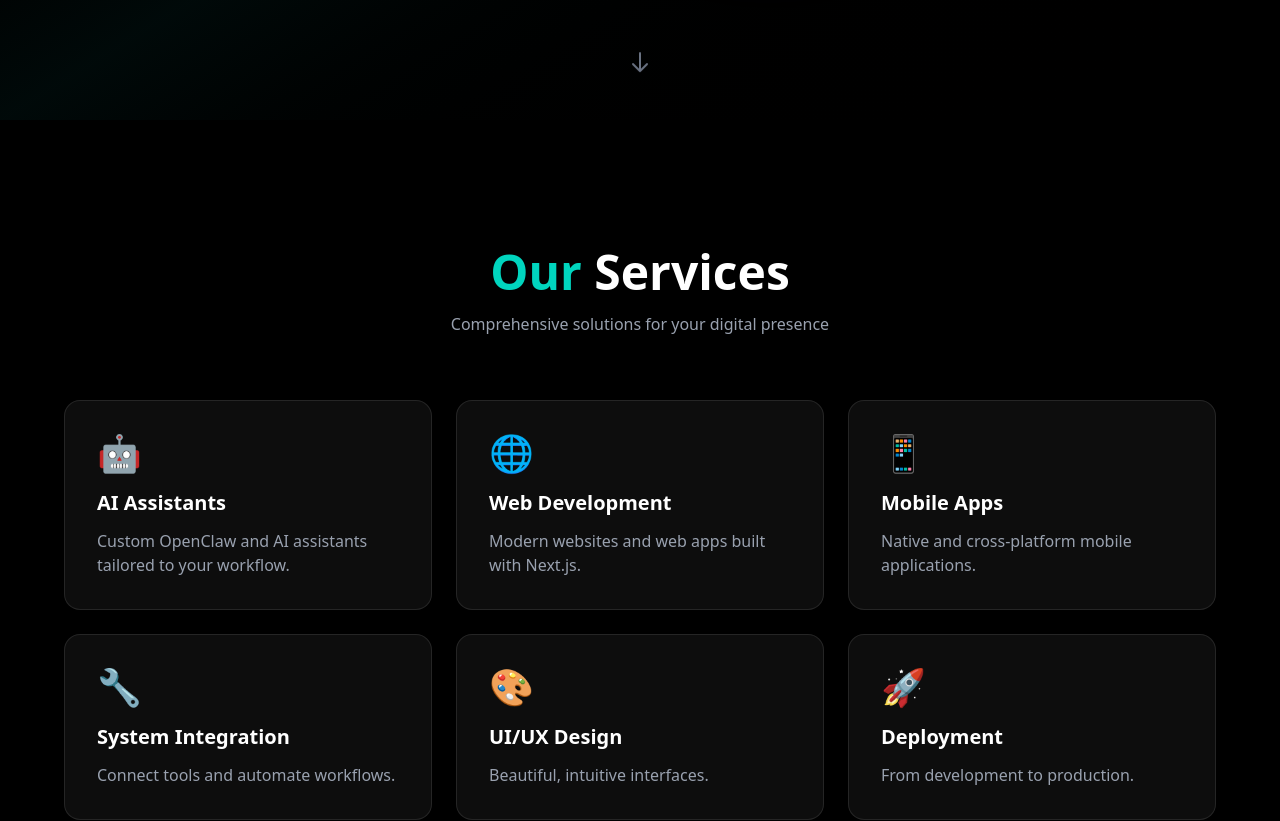
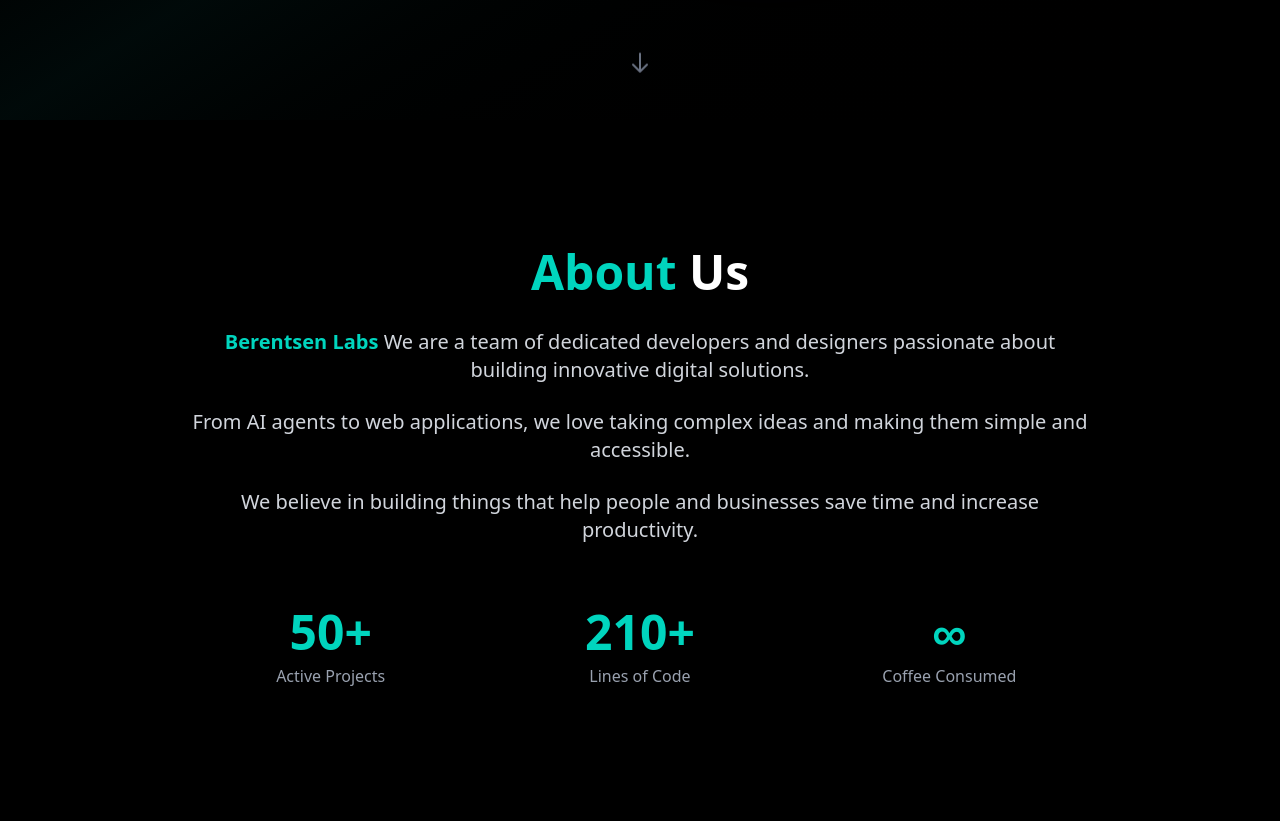
Before and after one commit to Designrpros/BerentsenLabs, a Next.js app: page / in a window 1280 px wide. Shown: the part 680-1501 px from the top of the page. Built offline with nearby package versions, Linux system fonts and the light colour scheme.

Commit message:
Restore About section between Hero and Services

```diff
--- a/src/app/page.tsx
+++ b/src/app/page.tsx
@@ -46,6 +46,39 @@ export default function Home() {
           <svg className="w-6 h-6 text-gray-500" fill="none" stroke="currentColor" viewBox="0 0 24 24">
             <path strokeLinecap="round" strokeLinejoin="round" strokeWidth={2} d="M19 14l-7 7m0 0l-7-7m7 7V3" />
           </svg>
+        </div>
+      </section>
+
+      {/* About Section */}
+      <section id="about" className="py-32 px-6">
+        <div className="max-w-4xl mx-auto text-center">
+          <h2 className="text-4xl md:text-5xl font-bold mb-8">
+            <span className="text-teal-400">{t('aboutTitle')}</span> {t('aboutTitle2')}
+          </h2>
+          <div className="text-xl text-gray-300 space-y-6">
+            <p>
+              <span className="text-teal-400 font-bold">Berentsen Labs</span> {t('aboutP1')}
+            </p>
+            <p>
+              {t('aboutP2')}
+            </p>
+            <p>
+              {t('aboutP3')}
+            </p>
+          </div>
+
+          <div className="mt-16 grid grid-cols-3 gap-8">
+            {[
+              { number: '50+', label: t('stat1') },
+              { number: '210+', label: t('stat2') },
+              { number: '∞', label: t('stat3') }
+            ].map((stat, i) => (
+              <div key={i} className="text-center">
+                <div className="text-4xl md:text-5xl font-bold text-teal-400">{stat.number}</div>
+                <div className="text-gray-400 mt-2">{stat.label}</div>
+              </div>
+            ))}
+          </div>
         </div>
       </section>
 
```
